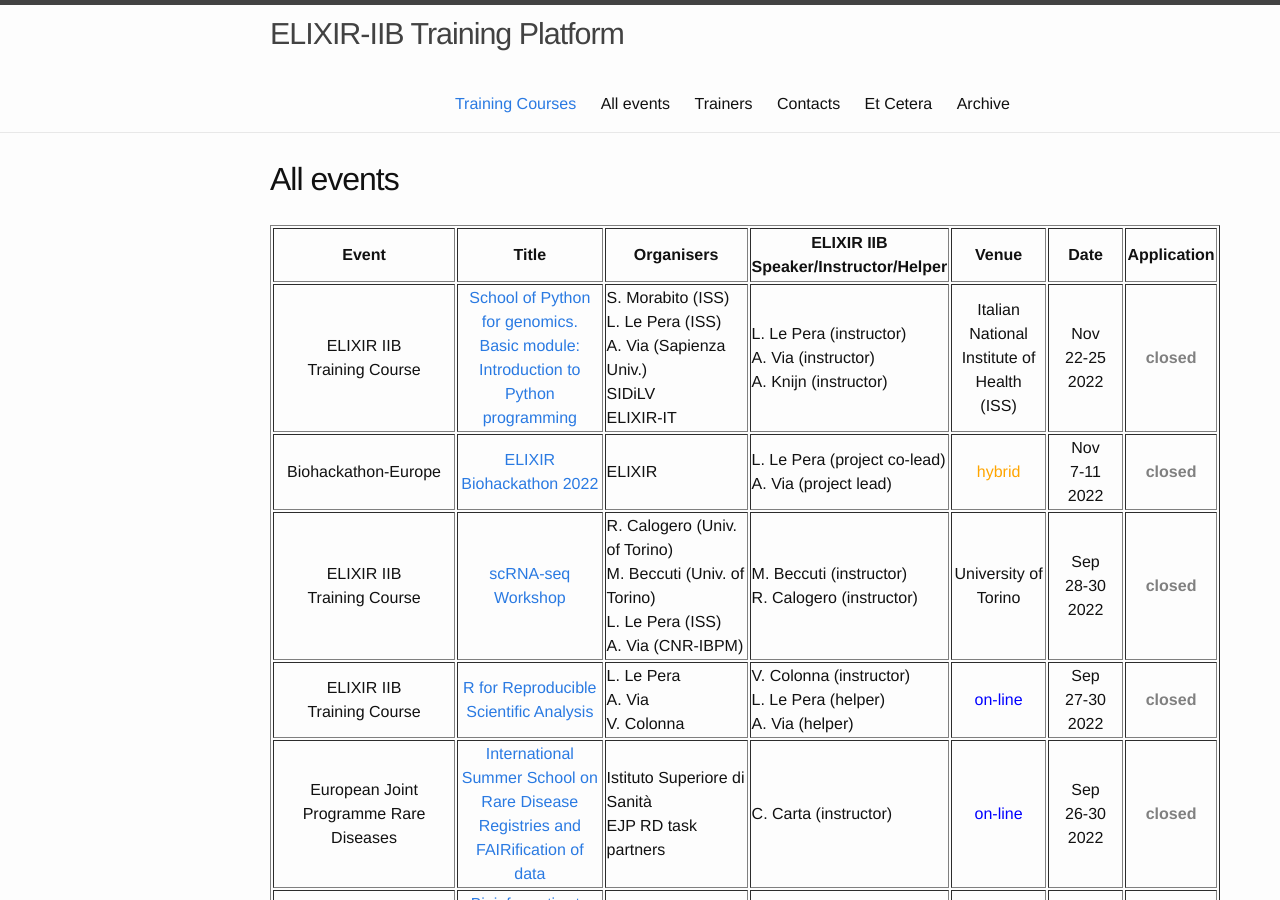
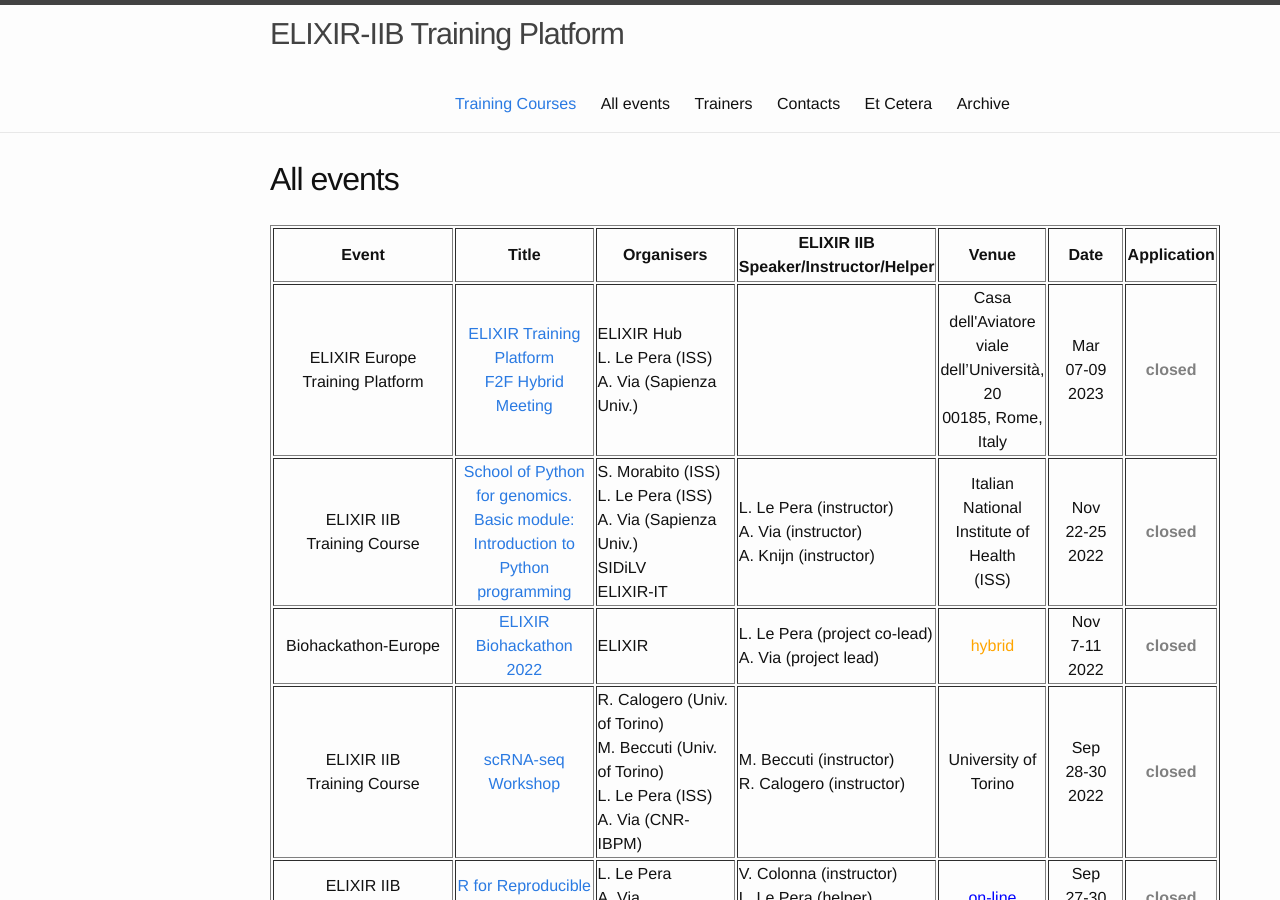
Before and after one commit to ELIXIR-IIB-training/website, a Jekyll site: the page built from _pages/01-all_events.md, in a window 1280 px wide and 900 px high. Built offline with Jekyll 4.4.1, drawn with Linux system fonts in a browser that asks for light colours.

Commit message:
Add ELIXIR Training Platform F2F Hybrid Meeting

```diff
--- a/_pages/01-all_events.md
+++ b/_pages/01-all_events.md
@@ -14,6 +14,16 @@ permalink: /all_events/
    <td height="50" width="75" align="center"><b>Date</b></td>
    <td height="50" width="90" align="center"><b>Application</b></td>
 </tr>
+<tr>
+   <td height="50" align="center">ELIXIR Europe<br>Training Platform</td>
+   <td height="50" width="220" align="center"><a href="https://elixir-europe.org/events/elixir-training-platform-f2f-hybrid-meeting">ELIXIR Training Platform<br>F2F Hybrid Meeting</a></td>
+   <td height="50" width="150">ELIXIR Hub<br>L. Le Pera (ISS)<br>A. Via (Sapienza Univ.)</td>
+   <td height="50" width="150"></td>
+   <td height="50" align="center">Casa dell'Aviatore<br>viale dell’Università, 20<br>00185, Rome, Italy</td>
+   <td height="50" width="75" align="center">Mar<br>07-09<br>2023</td>
+   <td height="50" align="center"><font color="grey"><b>closed</b></font></td>
+</tr>
+
 <tr>
    <td height="50" align="center">ELIXIR IIB<br>Training Course</td>
    <td height="50" width="220" align="center"><a href="https://elixir-iib-training.github.io/website/2022/11/22/School_Python_genomics_Basic_module.html">School of Python for genomics.<br>Basic module:<br>Introduction to Python programming</a></td>
```
